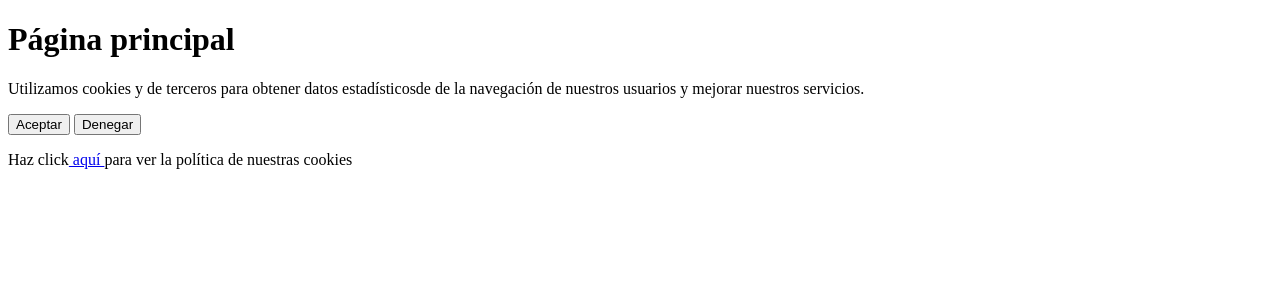
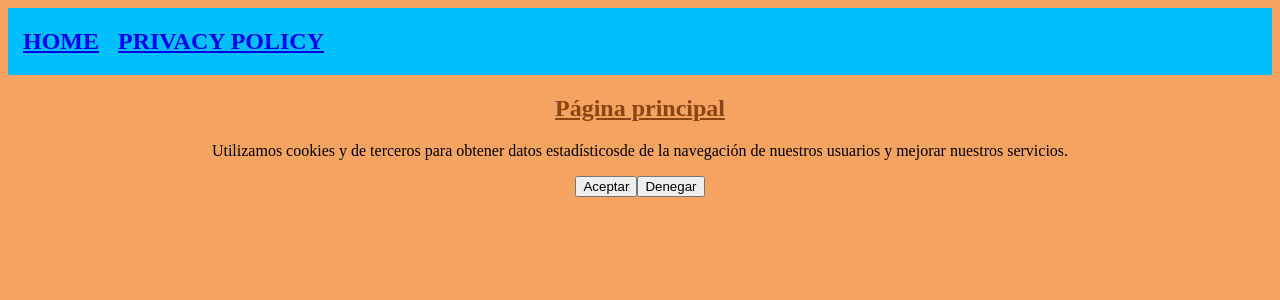
Before and after one commit to Carlos5Noob/cookies-flask, a Flask app: template templates/home.html in a window 1280 px wide. Shown: the top 300 px of the page. Run offline with Flask 3, Linux system fonts and the light colour scheme; the template is opened without the code that fills it, so the values that code supplies are empty.

Commit message:
css properties added

```diff
--- a/app.py
+++ b/app.py
@@ -1,7 +1,7 @@
 from flask import Flask, make_response, render_template, request
 
 app = Flask(__name__)
-
+app.secret_key="shhhhh"
 
 @app.route('/')
 def main():
--- /dev/null
+++ b/static/styles.css
@@ -0,0 +1,29 @@
+h1 {
+    text-decoration: underline;
+    color: saddlebrown;
+    text-align: center;
+}
+
+p {
+    text-align: center;
+    width: auto;
+}
+
+div {
+    display: flex;
+    justify-content: center;
+    align-items: center;
+}
+
+header {
+    background-color: deepskyblue;
+}
+
+header > * {
+    display: inline-block;
+    margin-left: 15px;
+}
+
+body {
+    background-color: sandybrown;
+}
--- a/templates/home.html
+++ b/templates/home.html
@@ -3,18 +3,25 @@
 <head>
     <meta charset="UTF-8">
     <title>Página principal</title>
+    <link rel="stylesheet" href="../static/styles.css">
 </head>
 <body>
 
-    <h1>Página principal</h1>
+    <header>
+        <a href="/"><h2>HOME</h2></a>
+        <a href="https://www.interior.gob.es/opencms/es/politica-de-cookies/"><h2>PRIVACY POLICY</h2></a>
+    </header>
 
-    <p>Utilizamos cookies y de terceros para obtener datos estadísticosde de la navegación de nuestros usuarios y mejorar nuestros servicios.</p>
+    <section>
+        <h1>Página principal</h1>
 
-    <a href="{{url_for('set_cookies')}}"><button type="button">Aceptar</button></a>
-    <a href="{{ url_for('denegar_cookies') }}"><button type="button">Denegar</button></a>
+        <p>Utilizamos cookies y de terceros para obtener datos estadísticosde de la navegación de nuestros usuarios y mejorar nuestros servicios.</p>
 
-    <p>Haz click<a href="https://www.interior.gob.es/opencms/es/politica-de-cookies/"> aquí </a>para ver la política de nuestras cookies</p>
-
+        <div>
+            <a href="{{url_for('set_cookies')}}"><button type="button">Aceptar</button></a>
+            <a href="{{ url_for('denegar_cookies') }}"><button type="button">Denegar</button></a>
+        </div>
+    </section>
 
 </body>
 </html>
```
